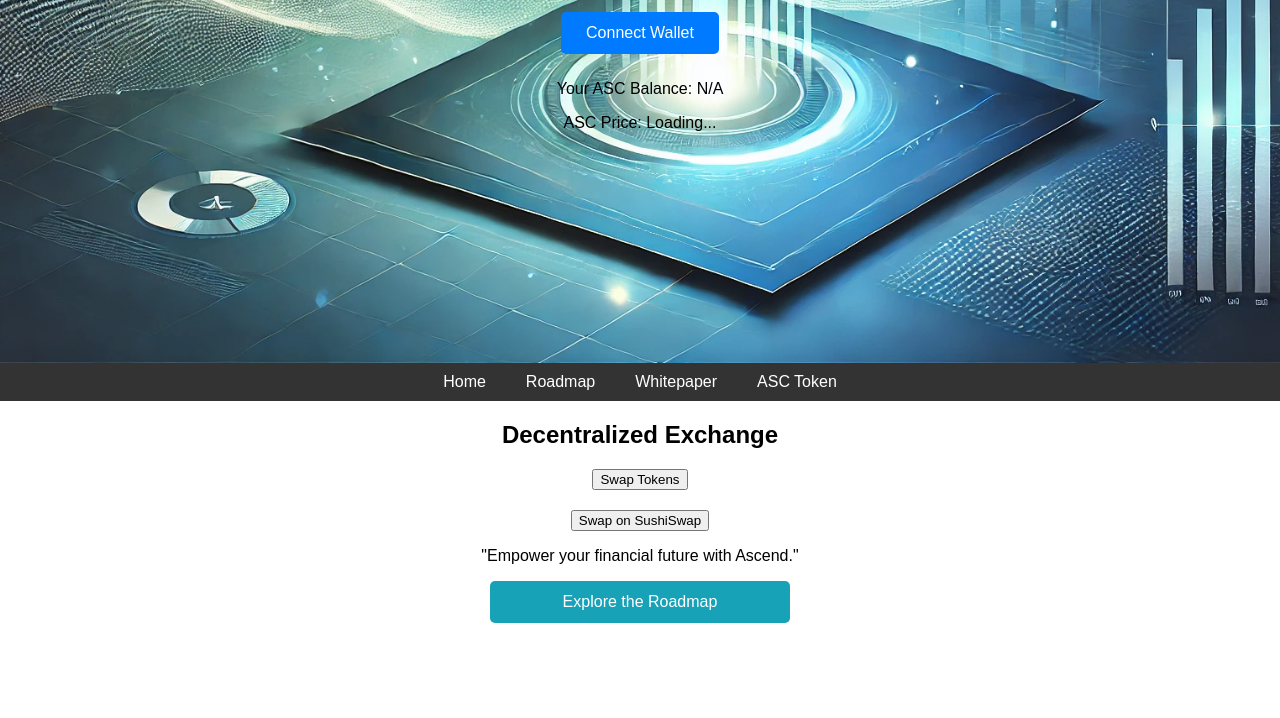
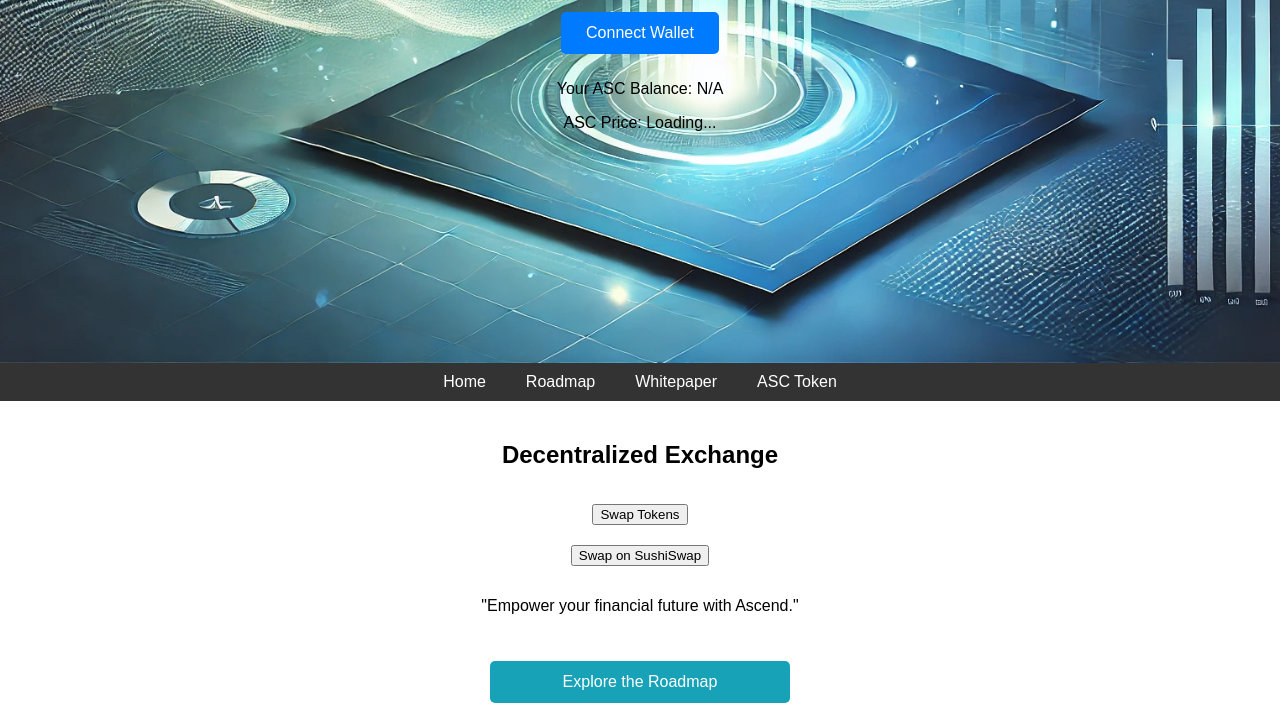
Before and after one commit to KevinM222/ascend-finance, a plain HTML site: page index.html in a window 1280 px wide. Shown: the part 497-1215 px from the top of the page. Before the commit the page ends 1120 px from the top, so only its background shows below. Drawn offline with Linux system fonts and the light colour scheme.

Commit message:
commit changes

```diff
--- a/assets/css/styles.css
+++ b/assets/css/styles.css
@@ -178,10 +178,16 @@ nav ul li a:hover {
     max-width: 300px;
 }
 
+/* Bottom Content Buttons */
 .bottom-content, .dex-section {
     text-align: center;
     margin: 20px auto;
+    display: flex;
+    flex-direction: column;
+    align-items: center; /* Centers child elements horizontally */
+    gap: 15px; /* Spacing between elements */
 }
+
 
 
 /* Mobile Responsiveness */
```
